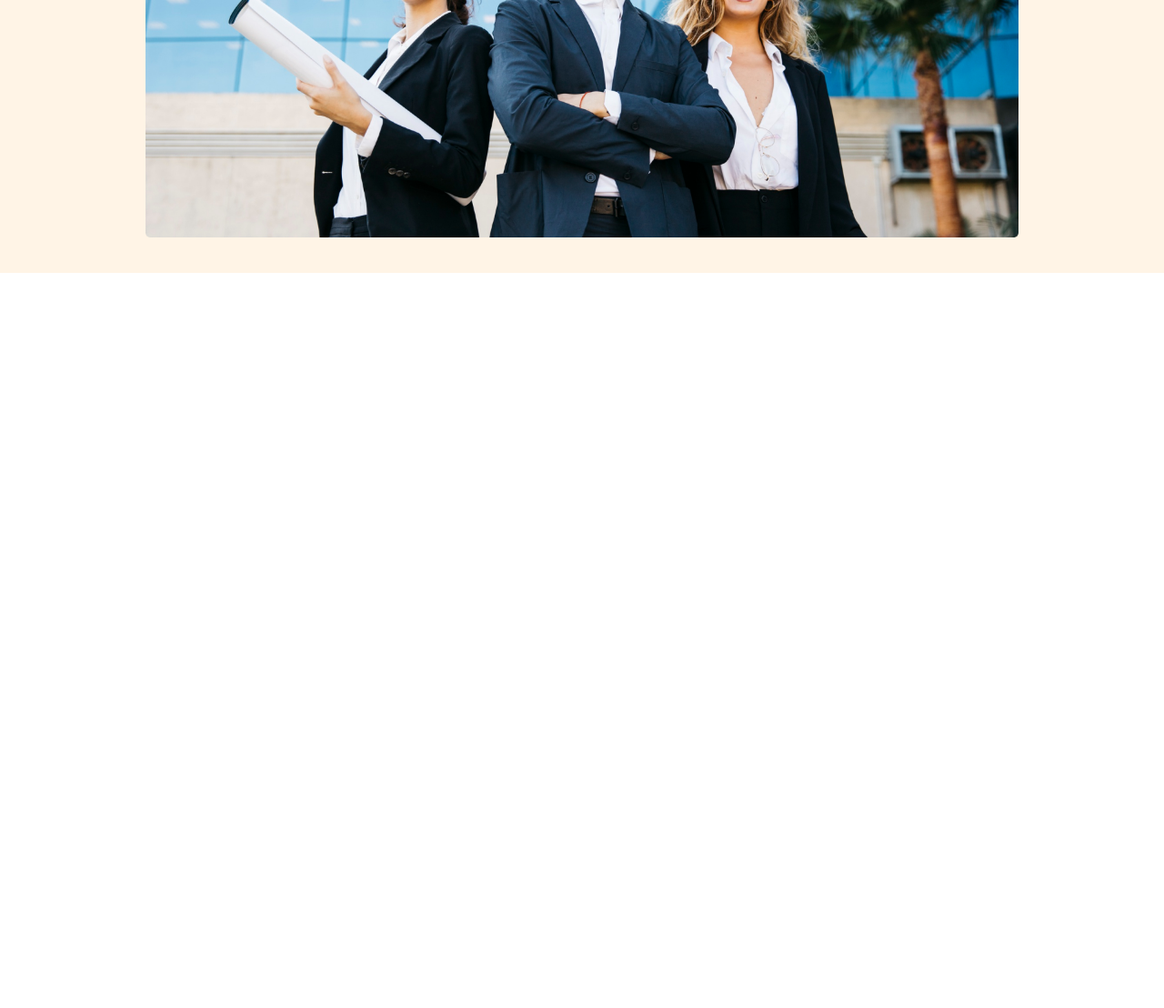
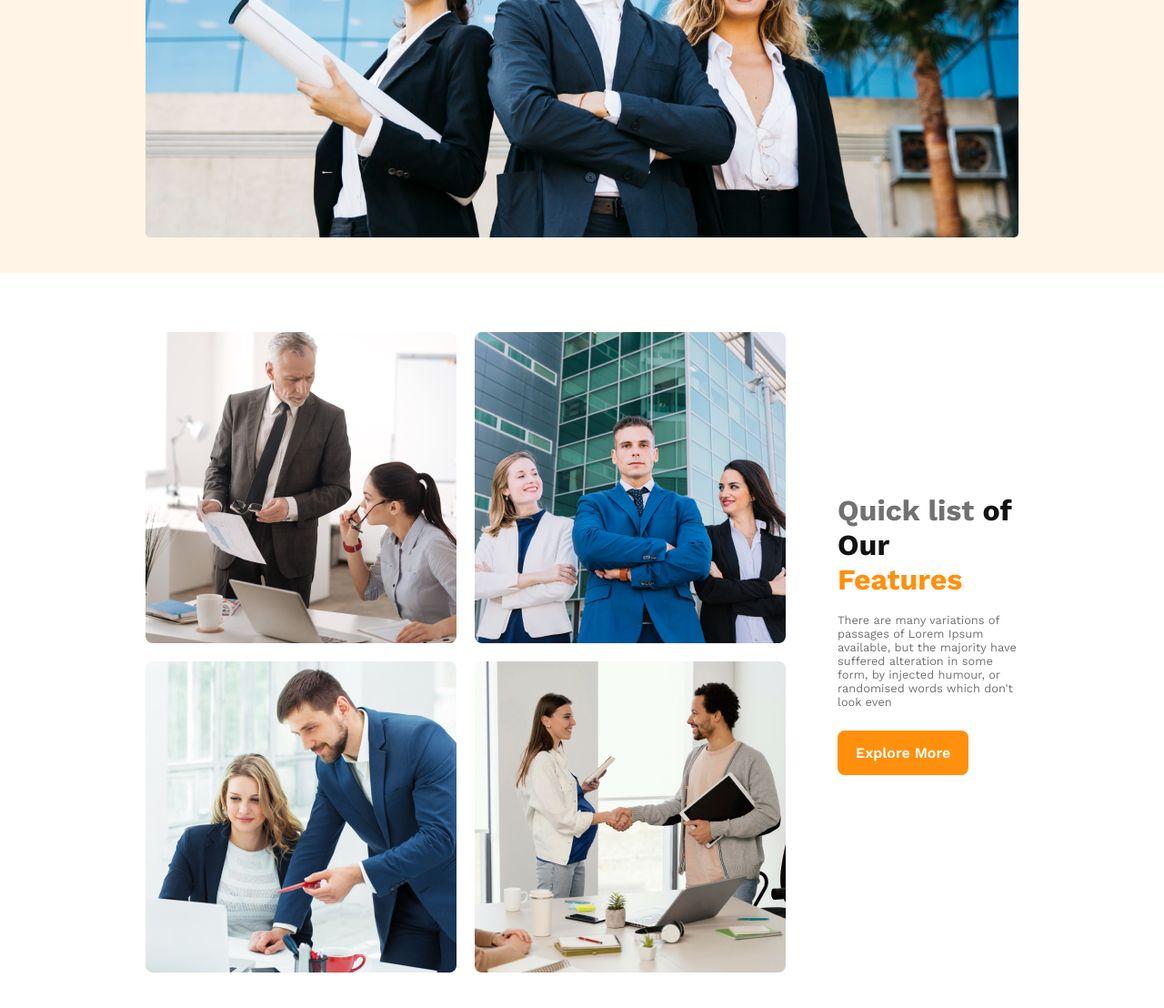
Before and after one commit to Anindo-Ahmed/g3-Architects, a plain HTML site: page index.html in a window 1280 px wide. Shown: the part 663-1771 px from the top of the page at 91% size. Before the commit the page ends 963 px from the top, so only its background shows below. Drawn offline with nearby package versions, Linux system fonts and the light colour scheme.

Commit message:
features list section added

```diff
--- a/index.html
+++ b/index.html
@@ -34,5 +34,23 @@
         </div>
     </header>
 
+    <!-- Features list section start -->
+
+    <main>
+        <section id="content-screen" class="feature">
+            <div class="feature-images">
+                <img src="images/team1.png" alt="team1">
+                <img src="images/team2.png" alt="team2">
+                <img src="images/team3.png" alt="team3">
+                <img src="images/team4.png" alt="team4">
+            </div>
+            <div class="feature-details">
+                <h1 class="title"><span style="color: #727272;">Quick list</span> of Our <span style="color: #FF900E;">Features</span></h1>
+                <p class="description">There are many variations of passages of Lorem Ipsum available, but the majority have suffered alteration in some form, by injected humour, or randomised words which don't look even
+                </p>
+                <button class="btn">Explore More</button>
+            </div>
+        </section>
+    </main>
 </body>
 </html>
--- a/style.css
+++ b/style.css
@@ -25,11 +25,11 @@
 }
 #content-screen{
     max-width: 75%;
+    margin: 0 auto;
 }
 /* Nav section style */
 
 nav{
-    margin: 0 auto;
     display: flex;
     justify-content: space-between;
     align-items: center;
@@ -86,3 +86,23 @@ nav ul li a{
     padding-bottom: 35px;
     border-radius: 8px;
 }
+
+/* Feature style */
+
+.feature{
+    display: flex;
+    justify-content: space-between;
+    align-items: center;
+    padding: 65px 0px;
+}
+.feature-images{
+    display: grid;
+    grid-template-columns: repeat(2, 1fr);
+    gap:20px;
+}
+.feature-details{
+    padding-left: 57px;
+}
+.feature-details p{
+    padding: 18px 0 24px;
+}
```
